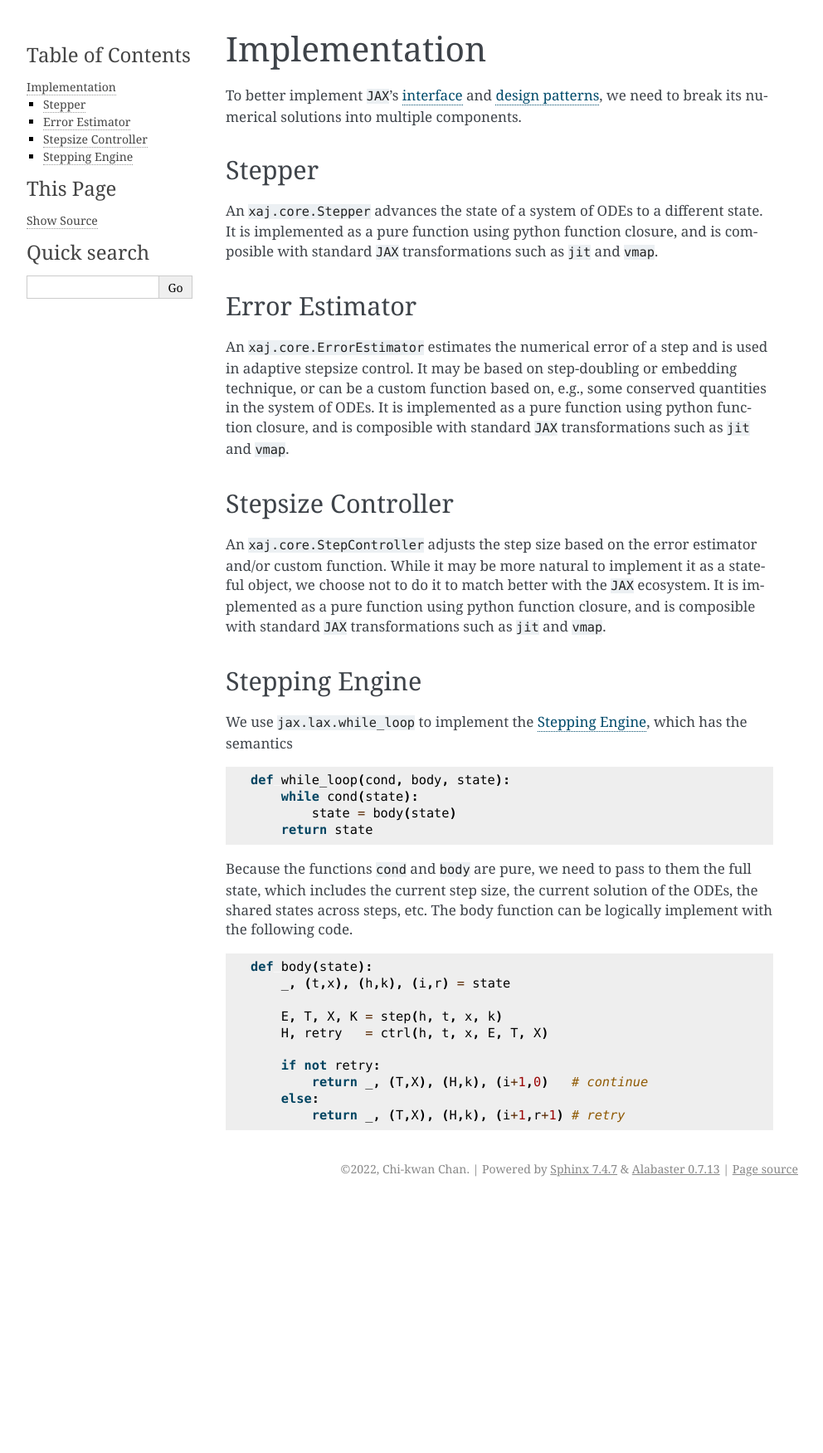
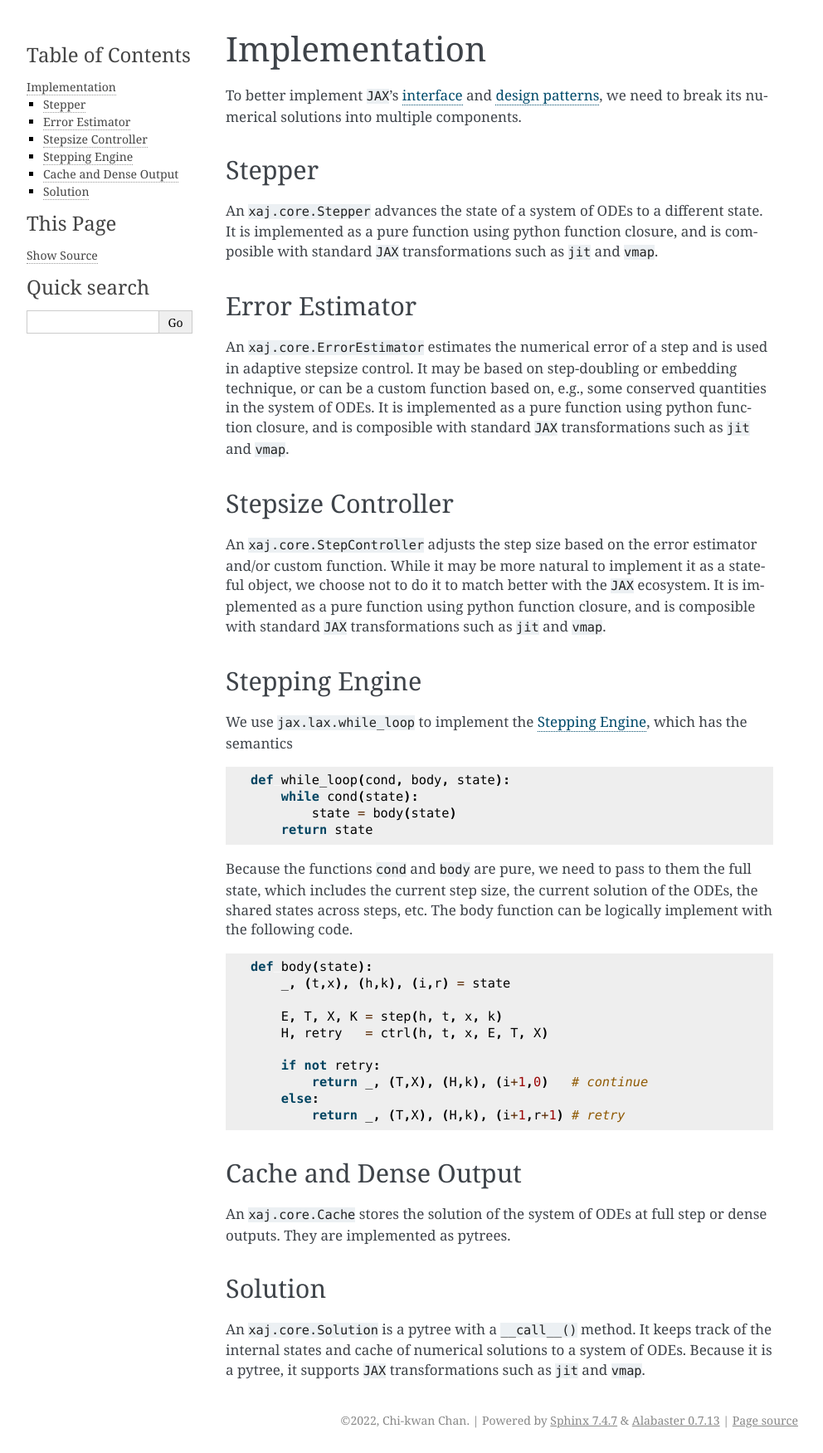
Before and after one commit to adxsrc/xaj, a Sphinx documentation site: the page built from docs/implementation.rst, in a window 1280 px wide. Shown: the whole page at 83% size, without its empty margins (148-1140 px from the left). Built offline with Sphinx 7.4.7, drawn with Linux system fonts in a browser that asks for light colours; before the commit the page ends 1448 px from its top, so only the background shows below that.

Commit message:
Describe dense output and solution callable

```diff
--- a/docs/implementation.rst
+++ b/docs/implementation.rst
@@ -72,3 +72,21 @@ The body function can be logically implement with the following code.
            return _, (T,X), (H,k), (i+1,0)   # continue
        else:
            return _, (T,X), (H,k), (i+1,r+1) # retry
+
+
+Cache and Dense Output
+----------------------
+
+An ``xaj.core.Cache`` stores the solution of the system of ODEs at
+full step or dense outputs.
+They are implemented as pytrees.
+
+
+Solution
+--------
+
+An ``xaj.core.Solution`` is a pytree with a ``__call__()`` method.
+It keeps track of the internal states and cache of numerical solutions
+to a system of ODEs.
+Because it is a pytree, it supports ``JAX`` transformations such as
+``jit`` and ``vmap``.
```
